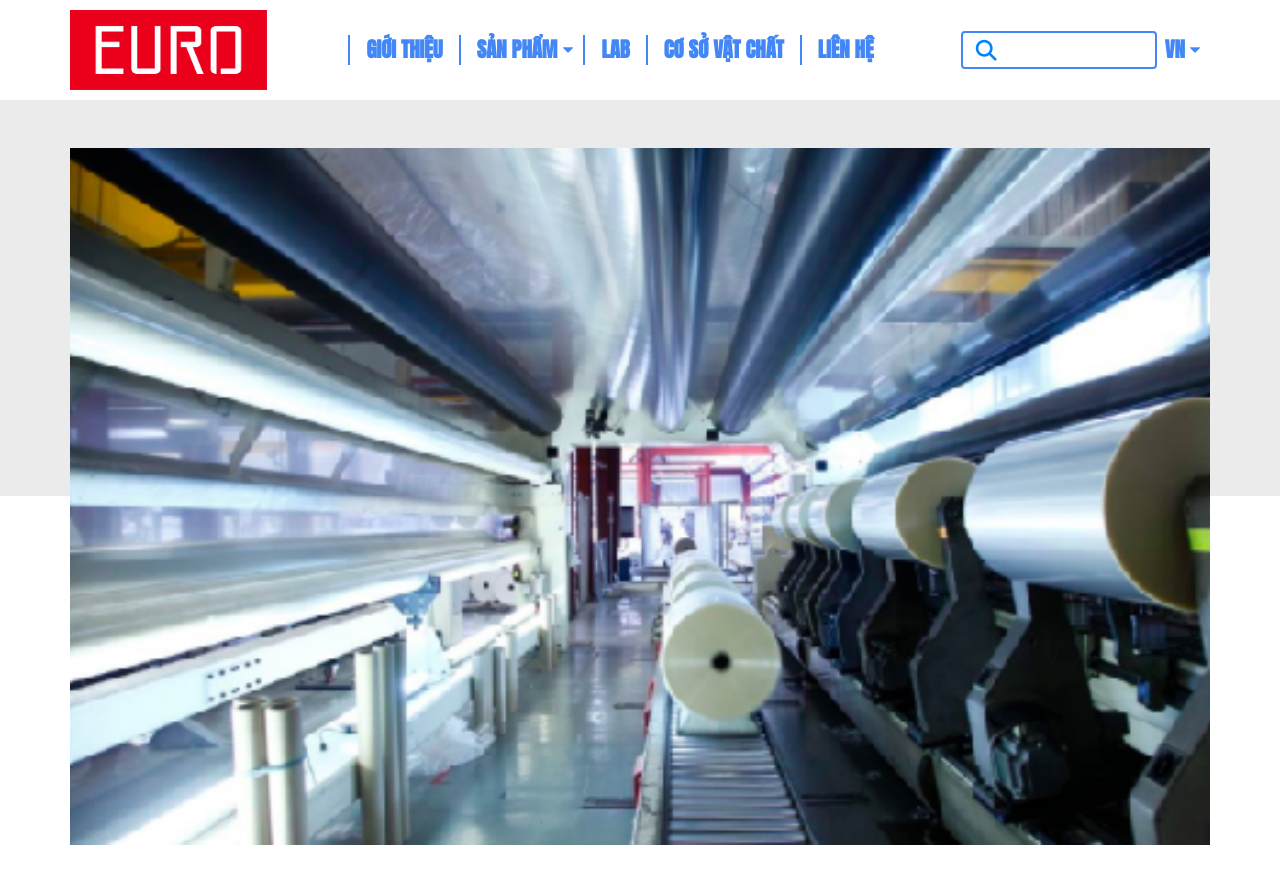
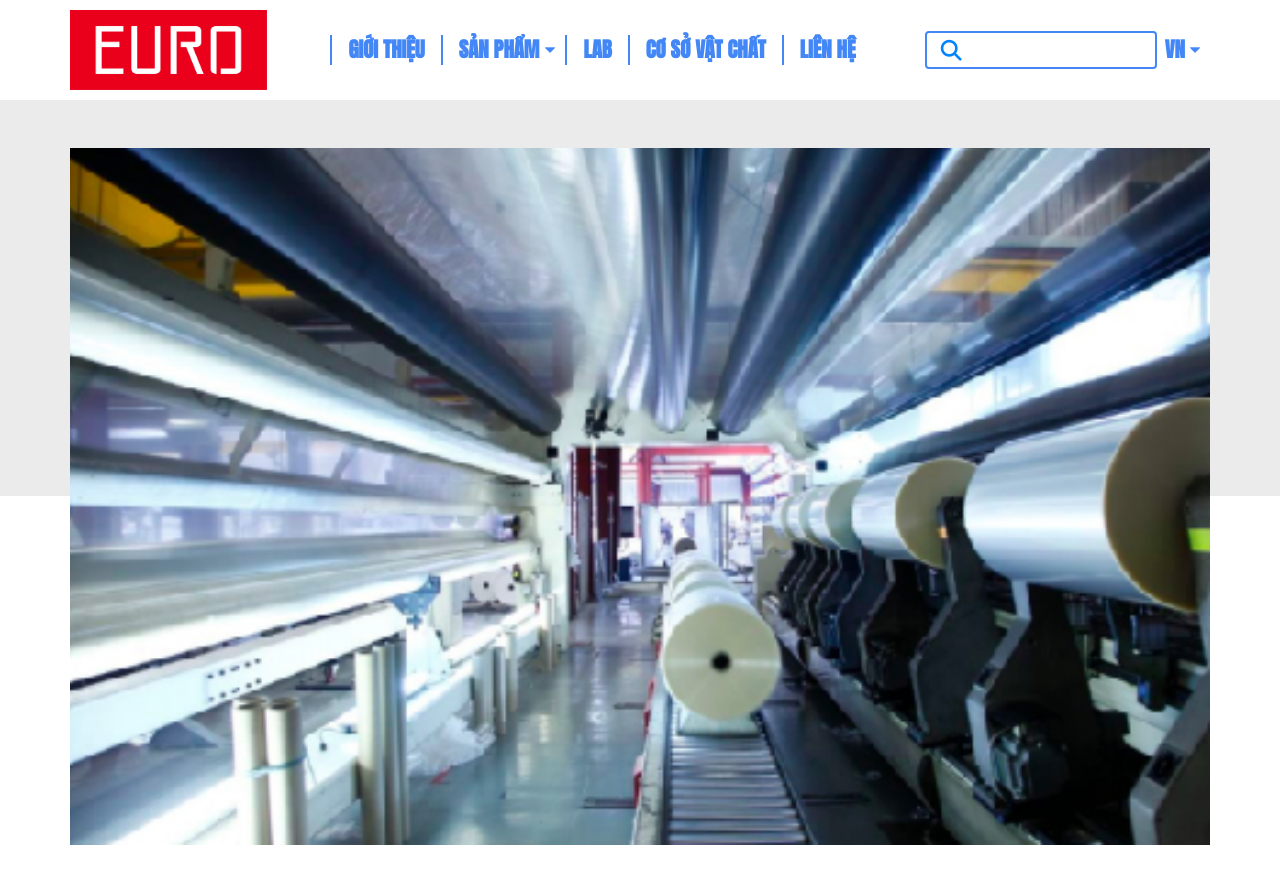
Before and after one commit to mnit016/mnit016.github.io, a PHP site: page / in a window 1280 px wide. Shown: the top 892 px of the page. Run offline with PHP 8.4, Linux system fonts and the light colour scheme; some libraries are stand-ins or nearby versions.

Commit message:
update search in nav

```diff
--- a/public/components/navbar.html
+++ b/public/components/navbar.html
@@ -3,8 +3,8 @@
         <div class="font-weight-bold">
             <div class="row col-12 p-0">
                 <div class="col-12 d-flex justify-content-between">
-                    <img src="./icon/logo-15.png" alt="">
-                    <ul class="d-flex align-items-center">
+                    <a class="nav-link p-0" href="#index"><img src="./icon/logo-15.png" alt=""></a>
+                    <ul class="d-flex align-items-center mb-0">
                         <li class="">
                             <a class="nav-link" href="#why-euro">GIỚI THIỆU <span class="sr-only">(current)</span></a>
                         </li>
@@ -25,8 +25,8 @@
 
                     <form class="form-inline my-2 my-lg-0">
                         <div class="d-flex align-items-center position-relative">
-                            <input class="form-control mr-sm-2" type="search" aria-label="Search" />
-                            <i class="fa-solid fa-magnifying-glass position-absolute text-blue" style="left: 15px;"></i>
+                            <input class="form-control mr-sm-2 pl-5" type="search" aria-label="Search" />
+                            <i class="fa-solid fa-magnifying-glass position-absolute text-blue" style="left: 1rem;"></i>
                         </div>
                         <div class="d-flex align-items-center">
                             <a class="euro-font-title nav-link p-0" href="#">VN</a>
--- a/public/css/s.css
+++ b/public/css/s.css
@@ -38,11 +38,6 @@ nav .col-12 {
   display: flex;
   align-items: center;
 }
-nav .col-12 ul {
-  margin: auto;
-  margin-left: 50px;
-  margin-right: 50px;
-}
 nav .col-12 li {
   list-style-type: none;
   border-left: solid #4287f5 2px;
@@ -73,7 +68,6 @@ nav .col-12 button,
 nav .col-12 input {
   background-color: white;
   border: solid 2px #4287f5;
-  color: white !important;
 }
 nav .col-12 .nav-item {
   border: none;
--- a/public/css/s.scss
+++ b/public/css/s.scss
@@ -43,12 +43,6 @@ nav {
         display: flex;
         align-items: center;
 
-        ul {
-            margin:  auto;
-            margin-left: 50px;
-            margin-right: 50px;
-        }
-
         li {
             list-style-type: none;
             border-left: solid $blue 2px;
@@ -83,7 +77,6 @@ nav {
         input {
             background-color: white;
             border: solid 2px $blue;
-            color: white !important;
         }
 
         .nav-item {
--- a/public/index.html
+++ b/public/index.html
@@ -105,10 +105,10 @@
                 <div class="col-12 p-0">
                     <div class="img-2-holder row">
                         <div class="col-6">
-                            <img src="./images/1.5 a.jpg" alt="">
+                            <img src="./images/1.5A.jpg" alt="">
                         </div>
                         <div class="col-6">
-                            <img src="./images/1.5b.jpg" alt="">
+                            <img src="./images/1.5B.jpg" alt="">
                         </div>
                     </div>
                 </div>
```
Also changed, not shown: 1 other file.
